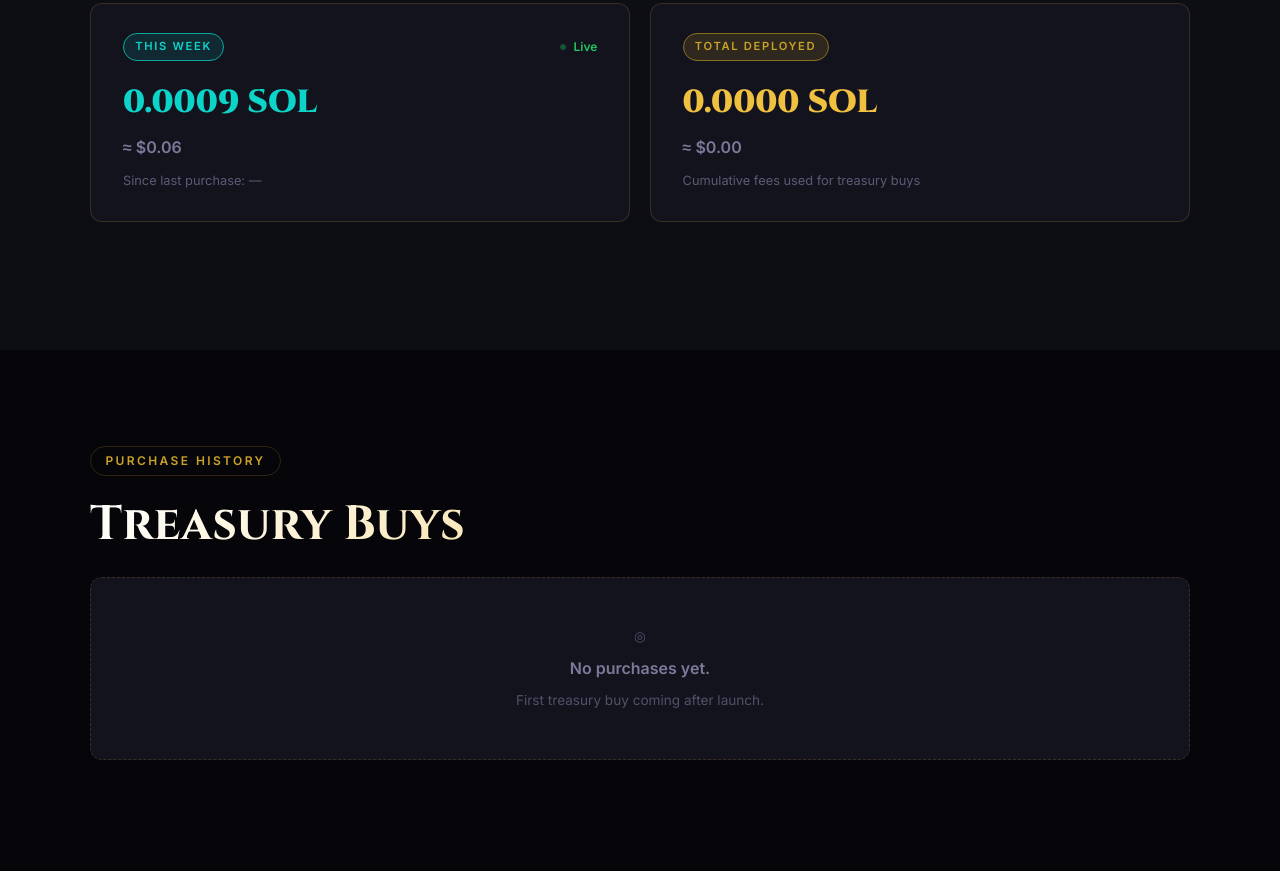
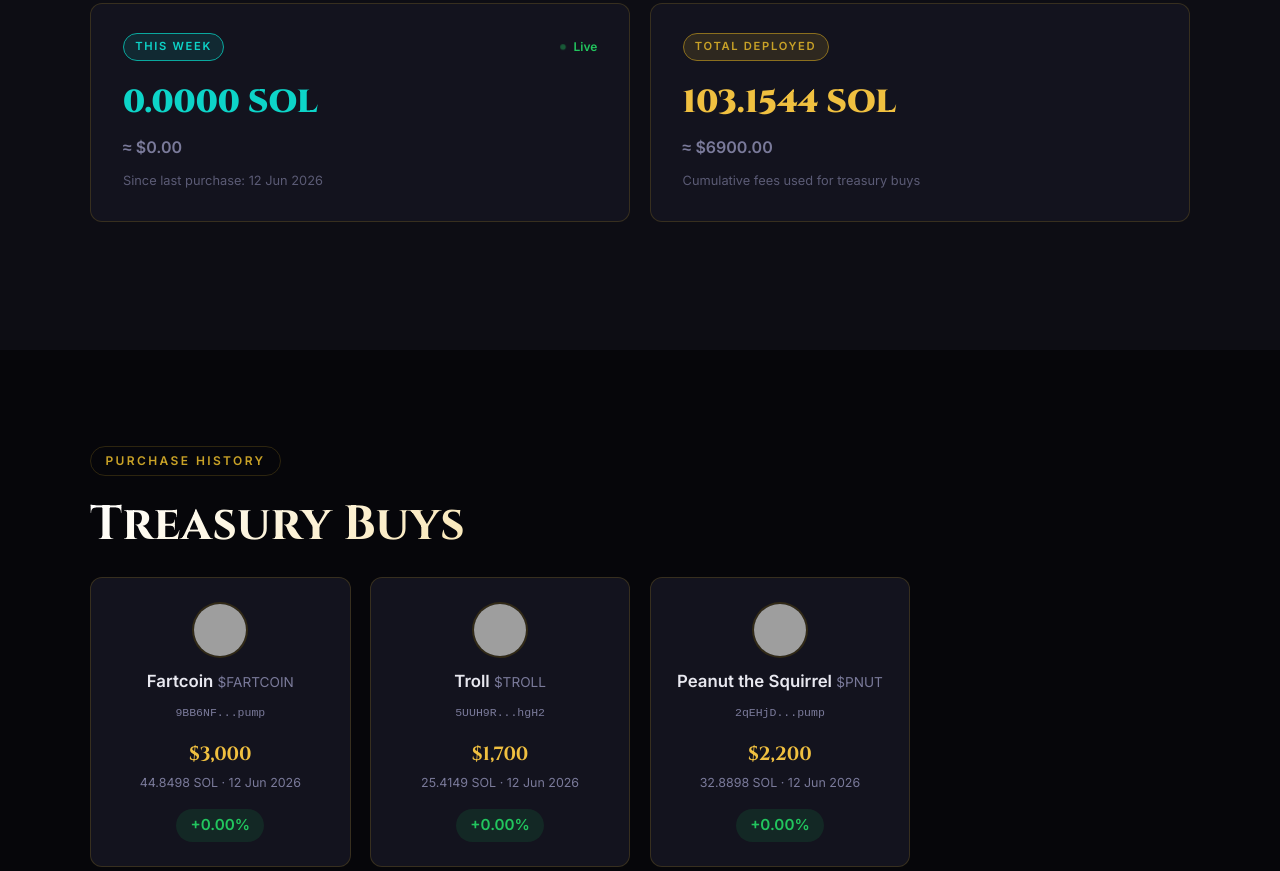
Before and after one commit to Mikloncaric/memecoins-website, a website: page treasury.html in a window 1280 px wide. Shown: the part 904-1775 px from the top of the page. Drawn offline with Linux system fonts and the light colour scheme; grey boxes are pictures that could not be loaded.

Commit message:
Add simulated treasury purchases with live price tracking

```diff
--- a/data/fee-stats.json
+++ b/data/fee-stats.json
@@ -1,9 +1,46 @@
 {
-  "weeklyFees": 0.000939905,
+  "weeklyFees": 0,
   "totalFeesReceived": 0.000939905,
-  "totalSpent": 0,
-  "lastReset": null,
-  "purchases": [],
+  "totalSpent": 103.154433,
+  "lastReset": "2026-06-12T00:00:00.000Z",
+  "purchases": [
+    {
+      "date": "2026-06-12T00:00:00.000Z",
+      "tokenName": "Fartcoin",
+      "tokenSymbol": "$FARTCOIN",
+      "tokenCa": "9BB6NFEcjBCtnNLFko2FqVQBq8HHM13kCyYcdQbgpump",
+      "logo": "https://cdn.dexscreener.com/cms/images/9af5672845c89585e9ff1e3b26a640090324aa4d92222052d1043e60ef8182de?width=800&height=800&quality=95&format=auto",
+      "usdSpent": 3000,
+      "feesUsed": 44.849753,
+      "priceAtPurchase": 0.1186,
+      "currentPrice": 0.1186,
+      "changePercent": 0
+    },
+    {
+      "date": "2026-06-12T00:00:00.000Z",
+      "tokenName": "Troll",
+      "tokenSymbol": "$TROLL",
+      "tokenCa": "5UUH9RTDiSpq6HKS6bp4NdU9PNJpXRXuiw6ShBTBhgH2",
+      "logo": "https://cdn.dexscreener.com/cms/images/tLIgpz8Fa_O1THOX?width=800&height=800&quality=95&format=auto",
+      "usdSpent": 1700,
+      "feesUsed": 25.41486,
+      "priceAtPurchase": 0.06948,
+      "currentPrice": 0.06948,
+      "changePercent": 0
+    },
+    {
+      "date": "2026-06-12T00:00:00.000Z",
+      "tokenName": "Peanut the Squirrel",
+      "tokenSymbol": "$PNUT",
+      "tokenCa": "2qEHjDLDLbuBgRYvsxhc5D6uDWAivNFZGan56P1tpump",
+      "logo": "https://cdn.dexscreener.com/cms/images/778498984ea5b6eb7c9d74e1e81a2547c88a41ae80f6c840c94a7c3b7829bcd5?width=800&height=800&quality=95&format=auto",
+      "usdSpent": 2200,
+      "feesUsed": 32.889819,
+      "priceAtPurchase": 0.04262,
+      "currentPrice": 0.04262,
+      "changePercent": 0
+    }
+  ],
   "solPrice": 66.89,
   "lastBalanceLamports": 1981737,
   "lastUpdated": "2026-06-12T09:16:32.595Z",
--- a/treasury.css
+++ b/treasury.css
@@ -342,26 +342,72 @@
 /* Purchase history */
 #purchases-section { background: var(--bg); }
 
-.purchase-list-item {
-  display: flex;
-  align-items: center;
-  justify-content: space-between;
+#purchases-list {
+  display: grid;
+  grid-template-columns: repeat(auto-fill, minmax(260px, 1fr));
+  gap: 1.2rem;
+}
+
+.purchase-card {
   background: var(--bg3);
   border: 1px solid var(--border);
   border-radius: 12px;
-  padding: 1.2rem 1.5rem;
-  margin-bottom: 0.8rem;
-  gap: 1rem;
-  flex-wrap: wrap;
+  padding: 1.5rem;
+  display: flex;
+  flex-direction: column;
+  align-items: center;
+  text-align: center;
+  gap: 0.6rem;
+  transition: border-color 0.25s, transform 0.25s, box-shadow 0.25s;
 }
 
-.purchase-token-info { display: flex; flex-direction: column; gap: 0.2rem; }
-.purchase-token-name { font-weight: 700; font-size: 1rem; color: var(--text); }
-.purchase-token-ca   { font-size: 0.75rem; color: var(--text-muted); font-family: monospace; }
+.purchase-card:hover {
+  border-color: var(--teal);
+  transform: translateY(-3px);
+  box-shadow: 0 8px 30px rgba(10, 168, 158, 0.12);
+}
 
-.purchase-amount { text-align: right; }
-.purchase-sol  { font-family: 'Cinzel', serif; font-size: 1.1rem; font-weight: 700; color: var(--gold-light); }
-.purchase-date { font-size: 0.78rem; color: var(--text-muted); margin-top: 0.2rem; }
+.purchase-logo {
+  width: 56px;
+  height: 56px;
+  border-radius: 50%;
+  object-fit: cover;
+  background: var(--bg2);
+  border: 2px solid var(--border);
+  display: flex;
+  align-items: center;
+  justify-content: center;
+  font-weight: 700;
+  font-size: 1.3rem;
+  color: var(--gold);
+}
+
+.purchase-name { font-weight: 700; font-size: 1.05rem; color: var(--text); }
+.purchase-symbol { font-size: 0.85rem; font-weight: 400; color: var(--text-muted); }
+
+.purchase-ca {
+  font-size: 0.72rem;
+  color: var(--text-muted);
+  font-family: monospace;
+  word-break: break-all;
+}
+
+.purchase-spent {
+  display: flex;
+  flex-direction: column;
+  gap: 0.2rem;
+  padding: 0.4rem 0;
+}
+
+.purchase-usd { font-family: 'Cinzel', serif; font-size: 1.2rem; font-weight: 700; color: var(--gold-light); }
+.purchase-sol-amount { font-size: 0.78rem; color: var(--text-muted); }
+
+.purchase-change {
+  font-size: 0.95rem;
+  font-weight: 700;
+  padding: 0.3rem 0.9rem;
+  border-radius: 20px;
+}
 
 /* ===== VOTING SECTION ===== */
 #voting-section { background: var(--bg); }
@@ -633,8 +679,6 @@
   .t-stat { min-width: unset; padding: 1rem 1.2rem; }
 
   .fee-stats-grid { grid-template-columns: 1fr; }
-  .purchase-list-item { flex-direction: column; align-items: flex-start; }
-  .purchase-amount { text-align: left; }
 
   .vote-candidates { max-width: 100%; }
 
--- a/treasury.js
+++ b/treasury.js
@@ -39,13 +39,13 @@
     if (el('total-sol')) el('total-sol').textContent = solFmt(data.totalSpent);
     if (el('total-usd')) el('total-usd').textContent = usdFmt(data.totalSpent, data.solPrice);
 
-    renderPurchaseHistory(data.purchases ?? [], data.solPrice ?? 0);
+    renderPurchaseHistory(data.purchases ?? []);
   } catch (e) {
     console.warn('Fee stats unavailable:', e.message);
   }
 }
 
-function renderPurchaseHistory(purchases, solPrice) {
+function renderPurchaseHistory(purchases) {
   const list = document.getElementById('purchases-list');
   if (!list) return;
 
@@ -54,17 +54,26 @@
   list.innerHTML = purchases.map(p => {
     const date = new Date(p.date).toLocaleDateString('en-GB', { day: 'numeric', month: 'short', year: 'numeric' });
     const caShort = p.tokenCa ? p.tokenCa.slice(0, 6) + '...' + p.tokenCa.slice(-4) : '—';
-    const usd = (p.feesUsed * solPrice).toFixed(2);
+
+    const logoHTML = p.logo
+      ? `<img src="${p.logo}" class="purchase-logo" alt="${p.tokenName}" />`
+      : `<div class="purchase-logo">${(p.tokenSymbol || '?').replace('$', '').charAt(0)}</div>`;
+
+    const change = p.changePercent;
+    const changeClass = change >= 0 ? 'change-pos' : 'change-neg';
+    const changeSign = change >= 0 ? '+' : '';
+    const changeText = change != null ? `${changeSign}${change.toFixed(2)}%` : '—';
+
     return `
-      <div class="purchase-list-item">
-        <div class="purchase-token-info">
-          <span class="purchase-token-name">${p.tokenName} <span style="color:var(--text-muted);font-weight:400">${p.tokenSymbol}</span></span>
-          <span class="purchase-token-ca">${caShort}</span>
+      <div class="purchase-card">
+        ${logoHTML}
+        <div class="purchase-name">${p.tokenName} <span class="purchase-symbol">${p.tokenSymbol}</span></div>
+        <div class="purchase-ca">${caShort}</div>
+        <div class="purchase-spent">
+          <span class="purchase-usd">$${p.usdSpent.toLocaleString('en-US')}</span>
+          <span class="purchase-sol-amount">${p.feesUsed.toFixed(4)} SOL · ${date}</span>
         </div>
-        <div class="purchase-amount">
-          <div class="purchase-sol">${p.feesUsed.toFixed(4)} SOL <span style="font-size:0.8rem;color:var(--text-muted);font-family:Inter,sans-serif">≈ $${usd}</span></div>
-          <div class="purchase-date">${date}</div>
-        </div>
+        <span class="purchase-change ${changeClass}">${changeText}</span>
       </div>`;
   }).join('');
 }
```
Also changed, not shown: scripts/update-fee-stats.mjs (+34 -0 lines).
